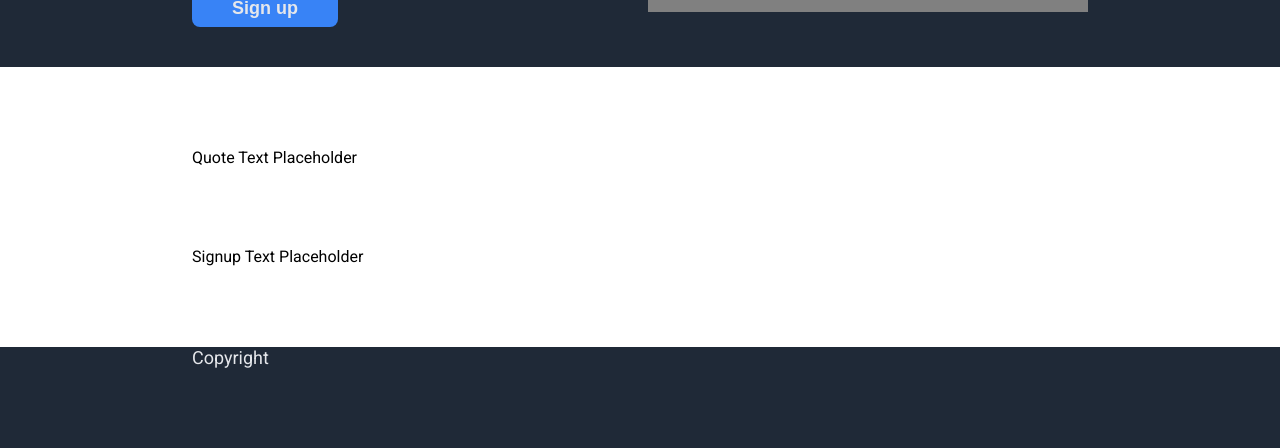
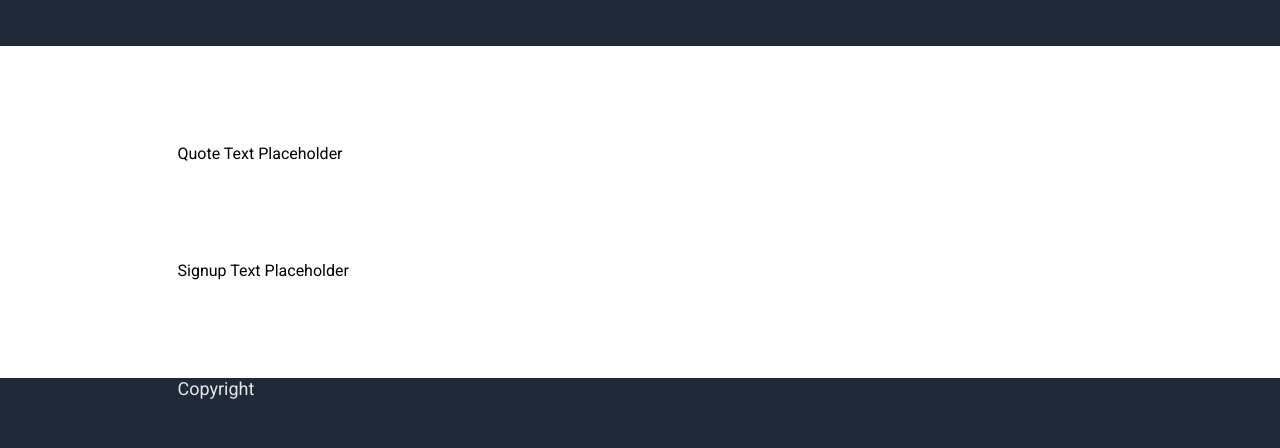
Before and after one commit to Christian-Tarello/landing-page, a plain HTML site: page landing-page.html in a window 1280 px wide. Shown: the part 352-800 px from the top of the page. Drawn offline with Linux system fonts and the light colour scheme.

Commit message:
Fix page overflow issues

```diff
--- a/style.css
+++ b/style.css
@@ -1,12 +1,17 @@
 @import url('https://fonts.googleapis.com/css2?family=Roboto:wght@400;700&display=swap');
+
+
+* {
+    box-sizing: border-box;
+  }
 
 body {
   height: 100vh;
   margin: 0;
-  overflow: hidden;
   font-family: Roboto, sans-serif;
   display: flex;
   flex-direction: column;
+  overflow: auto;
 }
 
 .header-left,
@@ -27,13 +32,12 @@ body {
     display: flex;
     justify-content:center;
     flex: auto;
-
 }
 
-section.header-wrapper,
-section.footer-wrapper{
+.section.header-wrapper,
+.section.footer-wrapper{
     flex: initial;
-    height: 10%;
+    height: 70px;
 }
 
 .dark-blue{
@@ -80,7 +84,7 @@ section.footer-wrapper{
 
 .container{
     display: flex;
-    width: 70%;
+    width: 925px;
 }
 
 
```
